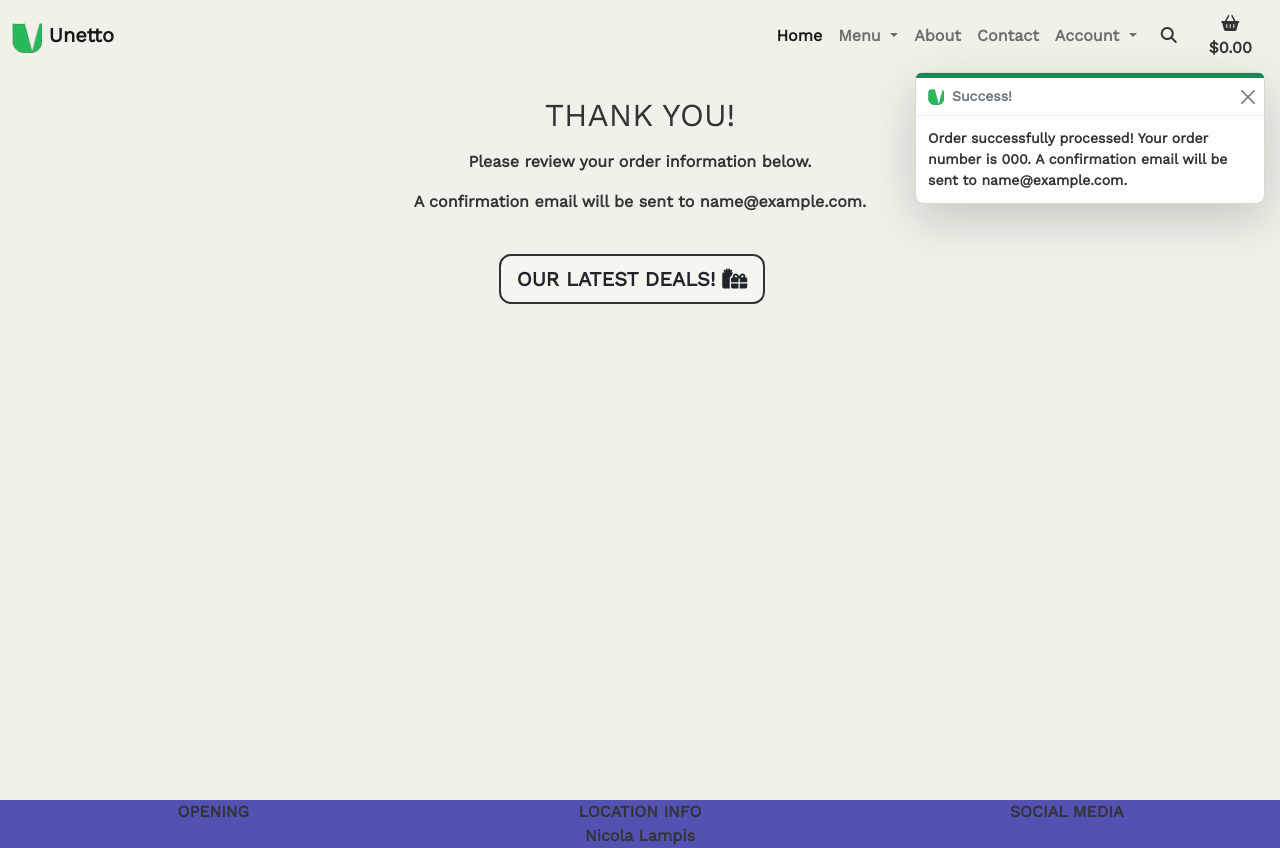
After one commit to NicolaLampis/ms4-unetto-pizza, a Django app: page /checkout/checkout_success/000 in a window 1280 px wide. The commit adds this page. Run offline with Django 3.2, Linux system fonts and the light colour scheme; tables that the repository leaves empty hold one stand-in row (values such as "Sample post"); some libraries are stand-ins or nearby versions.

Commit message:
added checkout success functionality

```diff
--- a/cart/contexts.py
+++ b/cart/contexts.py
@@ -15,16 +15,17 @@ def cart_contents(request):
     cart = request.session.get('cart', {})
 
     for item_id, quantity in cart.items():
-        product = get_object_or_404(Product, pk=item_id)
-        total += quantity * product.price
-        product_count += quantity
-        cart_items.append({
-            'item_id': item_id,
-            'quantity': quantity,
-            'product': product,
-        })
+        if isinstance(quantity, int):
+            product = get_object_or_404(Product, pk=item_id)
+            total += Decimal(quantity) * product.price
+            product_count += quantity
+            cart_items.append({
+                'item_id': item_id,
+                'quantity': quantity,
+                'product': product,
+            })
 
-    if total < delivery_threshold:
+    if Decimal(total) < Decimal(delivery_threshold):
         delivery = delivery_charge
         free_delivery_delta = Decimal(delivery_threshold) - Decimal(total)
     else:
--- a/checkout/__init__.py
+++ b/checkout/__init__.py
@@ -0,0 +1 @@
+default_app_config = 'checkout.apps.CheckoutConfig'
--- a/checkout/models.py
+++ b/checkout/models.py
@@ -3,6 +3,7 @@ from menu.models import Product
 import uuid
 from django.conf import settings
 from django.db.models import Sum
+from decimal import Decimal
 
 
 class Order(models.Model):
@@ -67,12 +68,12 @@ class Order(models.Model):
         self.order_sub_total = self.orderitems.aggregate(
             Sum('order_item_total')
             )['order_item_total__sum'] or 0
-        if self.order_sub_total < settings.FREE_DELIVERY_THRESHOLD:
+        if Decimal(self.order_sub_total) < Decimal(settings.FREE_DELIVERY_THRESHOLD):
             self.delivery_cost = settings.DELIVERY_CHARGE
         else:
             self.delivery_cost = 0
 
-        self.order_total = self.order_sub_total + self.delivery_cost
+        self.order_total = Decimal(self.order_sub_total) + Decimal(self.delivery_cost)
         self.save()
 
     def save(self, *args, **kwargs):
@@ -106,7 +107,7 @@ class OrderItem(models.Model):
         """
         Override save. Set the order item total and update the order total.
         """
-        self.order_item_total = self.product.price * self.quantity
+        self.order_item_total = Decimal(self.product.price) * self.quantity
         super().save(*args, **kwargs)
 
     def __str__(self):
--- /dev/null
+++ b/checkout/templates/checkout/checkout_success.html
@@ -0,0 +1,44 @@
+{% extends 'base.html' %}
+{% load static %}
+
+
+{% block extra_css %}
+    <link rel="stylesheet" href="{% static 'checkout/css/checkout-style.css' %}">
+{% endblock %}
+
+{% block page_header %}
+<div class="container">
+    <div class="row">
+        <div class="col text-center my-4">
+            <h2 class="mb-3">THANK YOU!</h2>
+            <p>Please review your order information below.
+            <p>A confirmation email will be sent to
+                <strong>{{ order.email }}</strong>.</p>
+        </div>
+    </div>
+</div>
+{% endblock %}
+
+{% block content %}
+<div class="container">
+    <div class="col-12 col-lg-10 offset-lg-1">
+        <div class="row">
+           <div class="col-12 col-lg-8 offset-lg-2">
+
+
+           </div>
+        </div>
+
+        <div class="row">
+            <div class="col-12 col-lg-8 offset-lg-2 text-center">
+                <a href="{% url 'menu' %}?deal=unetto_deal,special_deal,deal_of_the_week" class="btn btn-lg btn-custom-normal me-3 mb-3">
+                    <span class="text-uppercase">Our latest DEALS!</span>
+                    <span class="icon"><i class="fas fa-gifts"></i></span>
+                </a>
+
+            </div>
+        </div>
+    </div>
+</div>
+
+{% endblock %}
--- a/checkout/urls.py
+++ b/checkout/urls.py
@@ -4,4 +4,5 @@ from . import views
 
 urlpatterns = [
     path('', views.checkout, name='checkout'),
+    path('checkout_success/<order_number>', views.checkout_success, name='checkout_success'),
 ]
--- a/checkout/views.py
+++ b/checkout/views.py
@@ -1,36 +1,80 @@
 from django.shortcuts import (render, redirect,
-                              reverse)
+                              reverse, get_object_or_404)
 from django.contrib import messages
 from .forms import OrderForm
 from django.conf import settings
 from cart.contexts import cart_contents
+from menu.models import Product
+from .models import OrderItem, Order
 import stripe
 
 
 def checkout(request):
     stripe_public_key = settings.STRIPE_PUBLIC_KEY
     stripe_secret_key = settings.STRIPE_SECRET_KEY
-    cart = request.session.get('cart', {})
-    if not cart:
-        messages.error(request, "There's nothing in your cart")
-        return redirect(reverse('menu'))
+    if request.method == 'POST':
+        cart = request.session.get('cart', {})
 
-    current_cart = cart_contents(request)
-    cart_total = current_cart['order_total']
+        form_data = {
+            'first_name': request.POST['first_name'],
+            'last_name': request.POST['last_name'],
+            'email': request.POST['email'],
+            'telephone': request.POST['telephone'],
+            'address_line1': request.POST['address_line1'],
+            'address_line2': request.POST['address_line2'],
+            'town_or_city': request.POST['town_or_city'],
+            'postcode': request.POST['postcode'],
+        }
+        order_form = OrderForm(form_data)
+        if order_form.is_valid():
+            order = order_form.save()
+            for item_id, item_data in cart.items():
+                try:
+                    product = Product.objects.get(id=item_id)
+                    if isinstance(item_data, int):
+                        order_item = OrderItem(
+                            order=order,
+                            product=product,
+                            quantity=item_data,
+                        )
+                        order_item.save()
+                except Product.DoesNotExist:
+                    messages.error(request, (
+                        "It seems that one of the projects you selected \
+                        couldn't be found in our database. "
+                        "Please call us for assistance!")
+                    )
+                    order.delete()
+                    return redirect(reverse('view_cart'))
 
-    """
-    stripe requires the value as an integer,
-    e.g. $15.60 = 1560 zero-decimal currency
-    """
-    stripe_total = round(cart_total * 100)
-    stripe.api_key = stripe_secret_key
-    intent = stripe.PaymentIntent.create(
-        amount=stripe_total,
-        currency=settings.STRIPE_CURRENCY,
-    )
-    print(intent)
+            request.session['save_info'] = 'save_info' in request.POST
+            return redirect(reverse('checkout_success',
+                            args=[order.order_number]))
+        else:
+            messages.error(request, 'There was an error with your form. \
+                Please double check your information.')
+    else:
+        cart = request.session.get('cart', {})
+        if not cart:
+            messages.error(request, "There's nothing in your cart")
+            return redirect(reverse('menu'))
 
-    order_form = OrderForm()
+        current_cart = cart_contents(request)
+        cart_total = current_cart['order_total']
+
+        """
+        stripe requires the value as an integer,
+        e.g. $15.60 = 1560 zero-decimal currency
+        """
+        stripe_total = round(cart_total * 100)
+        stripe.api_key = stripe_secret_key
+        intent = stripe.PaymentIntent.create(
+            amount=stripe_total,
+            currency=settings.STRIPE_CURRENCY,
+        )
+        print(intent)
+
+        order_form = OrderForm()
 
     if not stripe_public_key:
         messages.warning(request, ('Stripe public key is missing. '
@@ -44,3 +88,23 @@ def checkout(request):
         'client_secret': intent.client_secret,
     }
     return render(request, template, context)
+
+
+def checkout_success(request, order_number):
+    """Handle successful checkouts"""
+    save_info = request.session.get('save_info')
+    order = get_object_or_404(Order, order_number=order_number)
+
+    messages.success(request, f'Order successfully processed! \
+        Your order number is {order_number}. A confirmation \
+        email will be sent to {order.email}.')
+
+    if 'cart' in request.session:
+        del request.session['cart']
+
+    template = 'checkout/checkout_success.html'
+    context = {
+        'order': order,
+    }
+
+    return render(request, template, context)
--- a/templates/includes/toasts/toast_error.html
+++ b/templates/includes/toasts/toast_error.html
@@ -1,5 +1,5 @@
 {% load static %}
-<div class="toast custom-toast shadow-lg" role="alert" aria-live="assertive" aria-atomic="true">
+<div class="toast custom-toast shadow-lg" role="alert" aria-live="assertive" aria-atomic="true" data-bs-autohide="false">
     <div class="w-100 toast-cap bg-danger"></div>
     <div class="toast-header">
         <img src="{% static 'images/unetto-favicon16.png' %}" class="rounded me-2" alt="unetto">
--- a/templates/includes/toasts/toast_info.html
+++ b/templates/includes/toasts/toast_info.html
@@ -1,5 +1,5 @@
 {% load static %}
-<div class="toast custom-toast shadow-lg" role="alert" aria-live="assertive" aria-atomic="true">
+<div class="toast custom-toast shadow-lg" role="alert" aria-live="assertive" aria-atomic="true" data-bs-autohide="false">
     <div class="w-100 toast-cap bg-primary"></div>
     <div class="toast-header">
         <img src="{% static 'images/unetto-favicon16.png' %}" class="rounded me-2" alt="unetto">
--- a/templates/includes/toasts/toast_success.html
+++ b/templates/includes/toasts/toast_success.html
@@ -1,5 +1,5 @@
 {% load static %}
-<div class="toast custom-toast shadow-lg" role="alert" aria-live="assertive" aria-atomic="true">
+<div class="toast custom-toast shadow-lg" role="alert" aria-live="assertive" aria-atomic="true" data-bs-autohide="false">
     <div class="w-100 toast-cap bg-success"></div>
     <div class="toast-header">
         <img src="{% static 'images/unetto-favicon16.png' %}" class="rounded me-2" alt="unetto">
--- a/templates/includes/toasts/toast_warning.html
+++ b/templates/includes/toasts/toast_warning.html
@@ -1,5 +1,5 @@
 {% load static %}
-<div class="toast custom-toast shadow-lg" role="alert" aria-live="assertive" aria-atomic="true">
+<div class="toast custom-toast shadow-lg" role="alert" aria-live="assertive" aria-atomic="true" data-bs-autohide="false">
     <div class="w-100 toast-cap bg-warning"></div>
     <div class="toast-header">
         <img src="{% static 'images/unetto-favicon16.png' %}" class="rounded me-2" alt="unetto">
```
Also changed, not shown: cart/views.py (+13 -0 lines).
